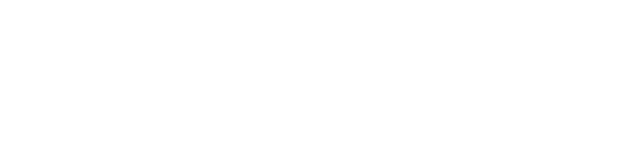
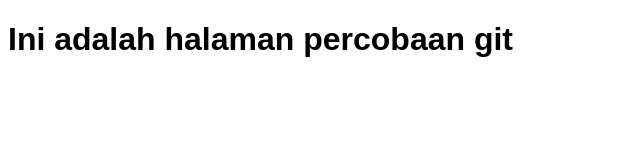
Before and after one commit to Julpinsyah/test-git, a plain HTML site: page index.html in a window 1280 px wide. Shown: the whole page, without its empty margins (0-640 px from the left). Drawn offline with Linux system fonts and the light colour scheme.

Commit message:
menambahkan h1 dan membuat style.css

```diff
--- a/index.html
+++ b/index.html
@@ -5,10 +5,12 @@
     <meta charset="UTF-8">
     <meta name="viewport" content="width=device-width, initial-scale=1.0">
     <meta http-equiv="X-UA-Compatible" content="ie=edge">
+    <link rel="stylesheet" href="style.css">
     <title>Percobaan pertama git</title>
 </head>
 
 <body>
+    <h1>Ini adalah halaman percobaan git</h1>
 
 </body>
 
--- /dev/null
+++ b/style.css
@@ -0,0 +1,3 @@
+body {
+    font-family: Arial, Helvetica, sans-serif;
+}
```
